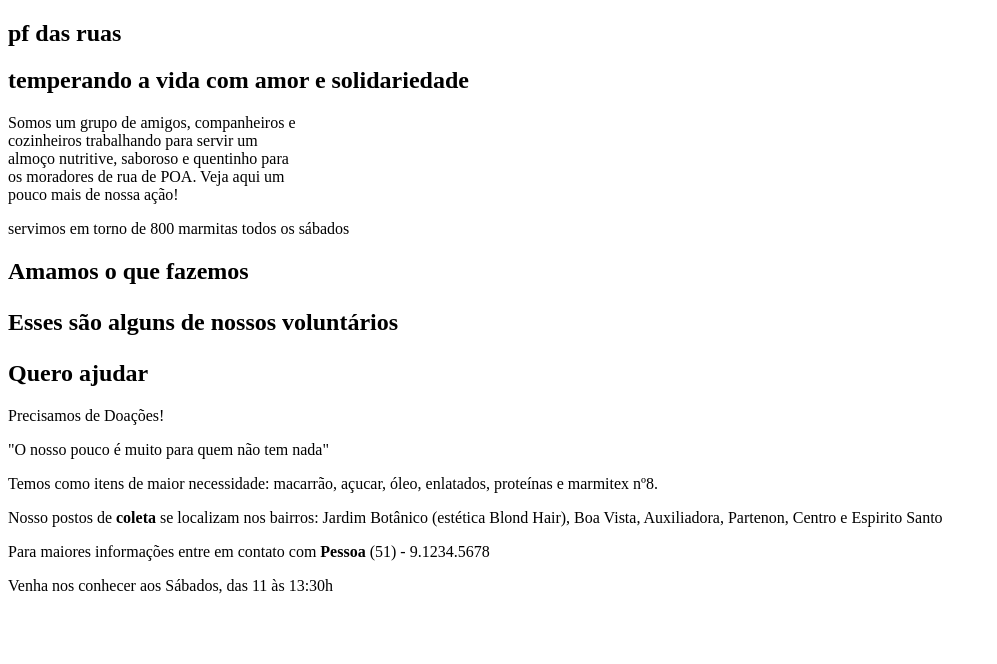
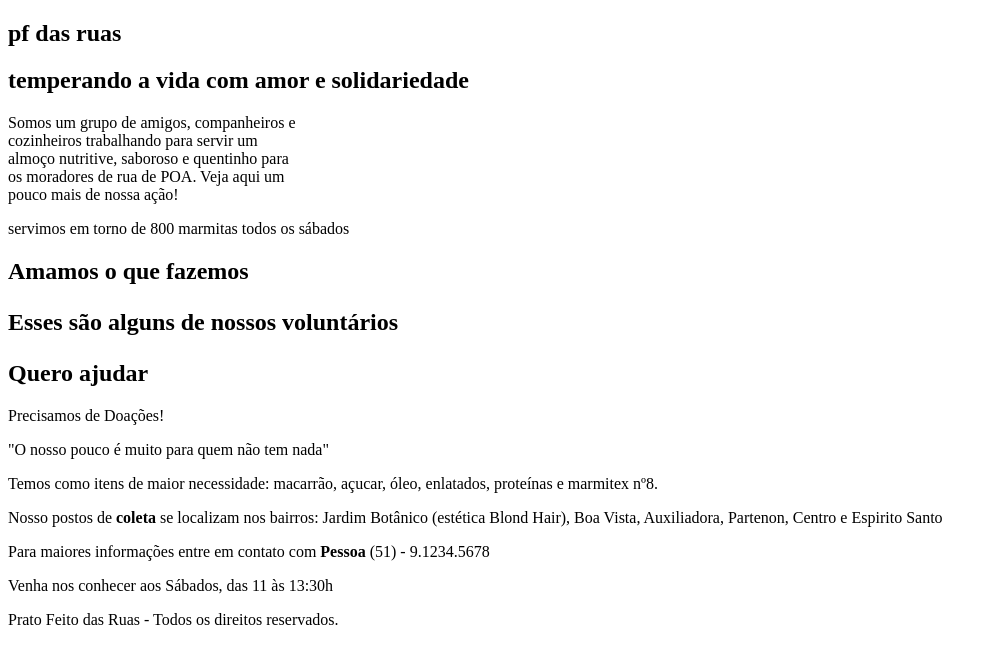
Before and after one commit to WilliamCSA04/pf-das-ruas-website, a plain HTML site: page homepage.html in a window 1280 px wide. Shown: the whole page, without its empty margins (0-997 px from the left). Drawn offline with Linux system fonts and the light colour scheme.

Commit message:
Added footer text

```diff
--- a/homepage.html
+++ b/homepage.html
@@ -52,6 +52,7 @@
       </section>
     </main>
     <footer>
+      Prato Feito das Ruas - Todos os direitos reservados.
     </footer>
   </body>
 </html>
```
